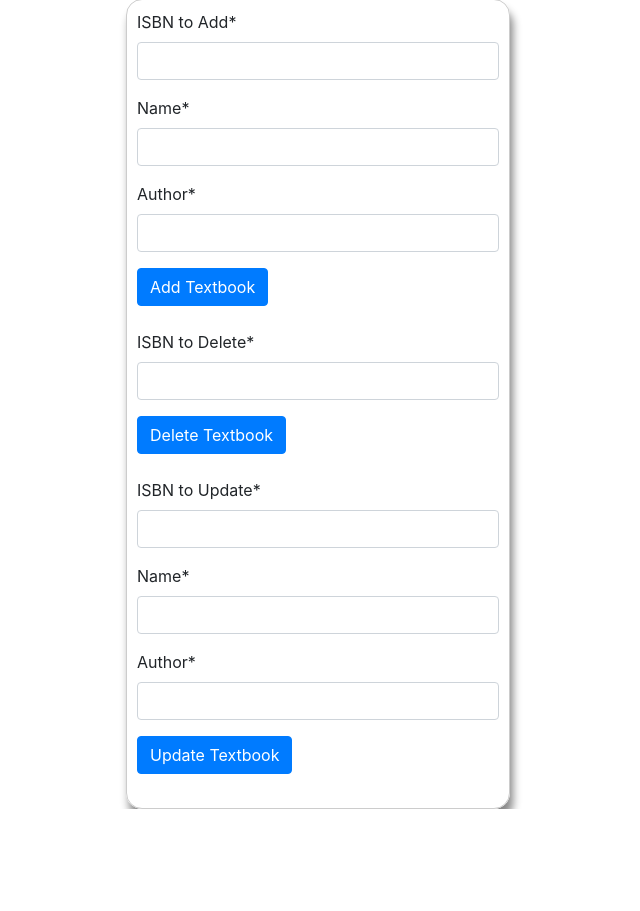
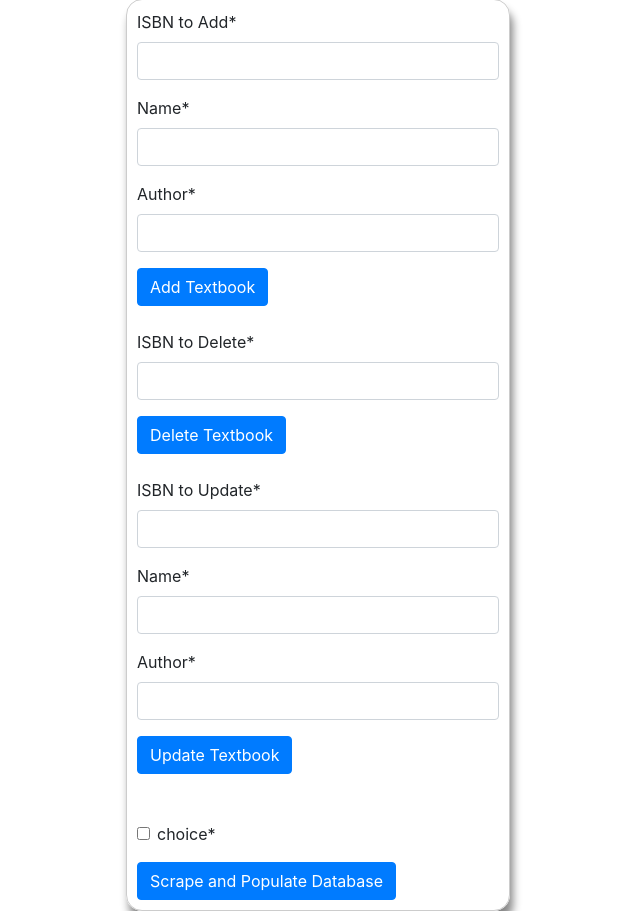
Before and after one commit to Ajmakare/TextHubISU, a Django app: page /admin2 in a window 1280 px wide. Shown: the part 99-1010 px from the top of the page, without its empty margins (322-962 px from the left). Before the commit the page ends 908 px from the top, so only its background shows below. Run offline with Django 4.2, Linux system fonts and the light colour scheme; a user stored in the database is signed in; some libraries are stand-ins or nearby versions.

Commit message:
Readded scrape button on admin page

```diff
--- a/texthubISU/texthubapi/templates/admin.html
+++ b/texthubISU/texthubapi/templates/admin.html
@@ -45,10 +45,15 @@
     </form>
 
     <br>
+    <br>
     <form method="POST" enctype="multipart/form-data">
 
         {% csrf_token %}
+        <!-- Using the formset -->
+        {{ populate_form|crispy }}
 
+        <button type="submit" class="btn btn-primary">Scrape and Populate Database</button>
+    </form>
 
 {% endblock %}
 {% else %}
```
